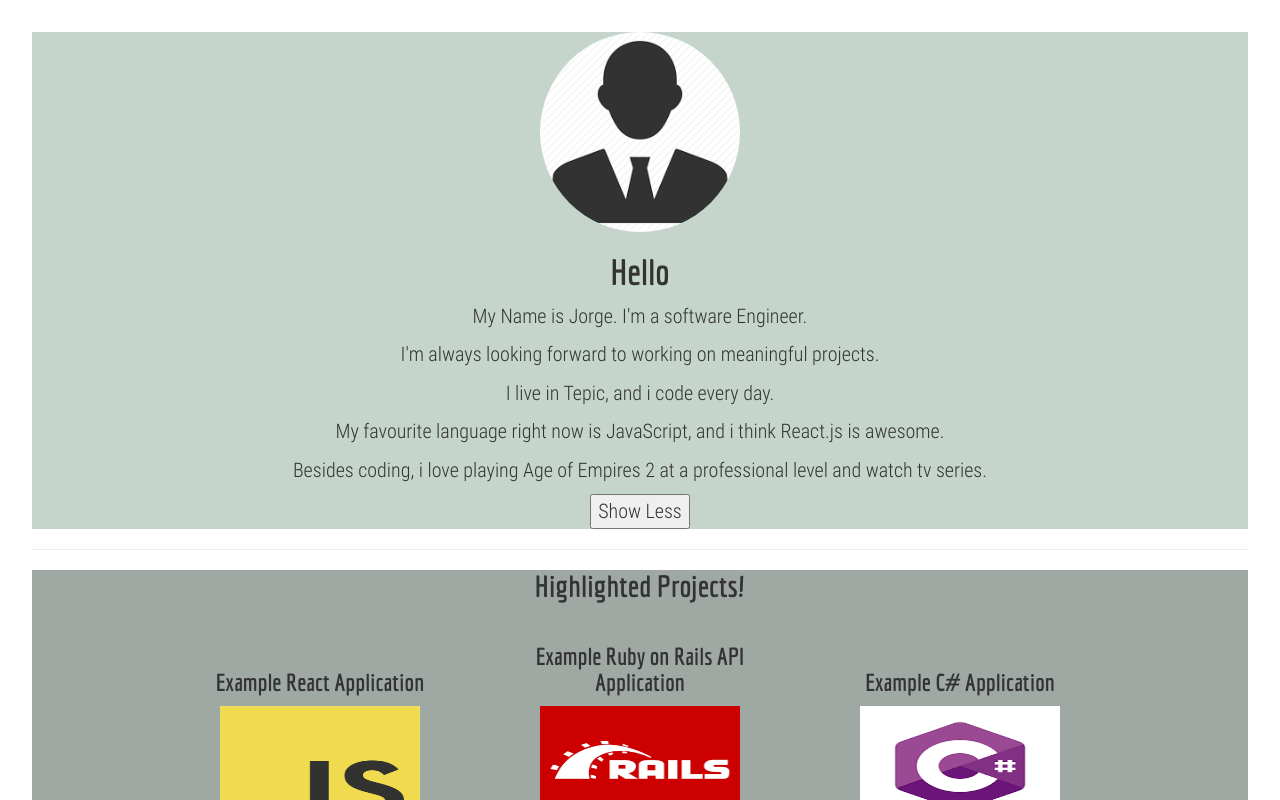
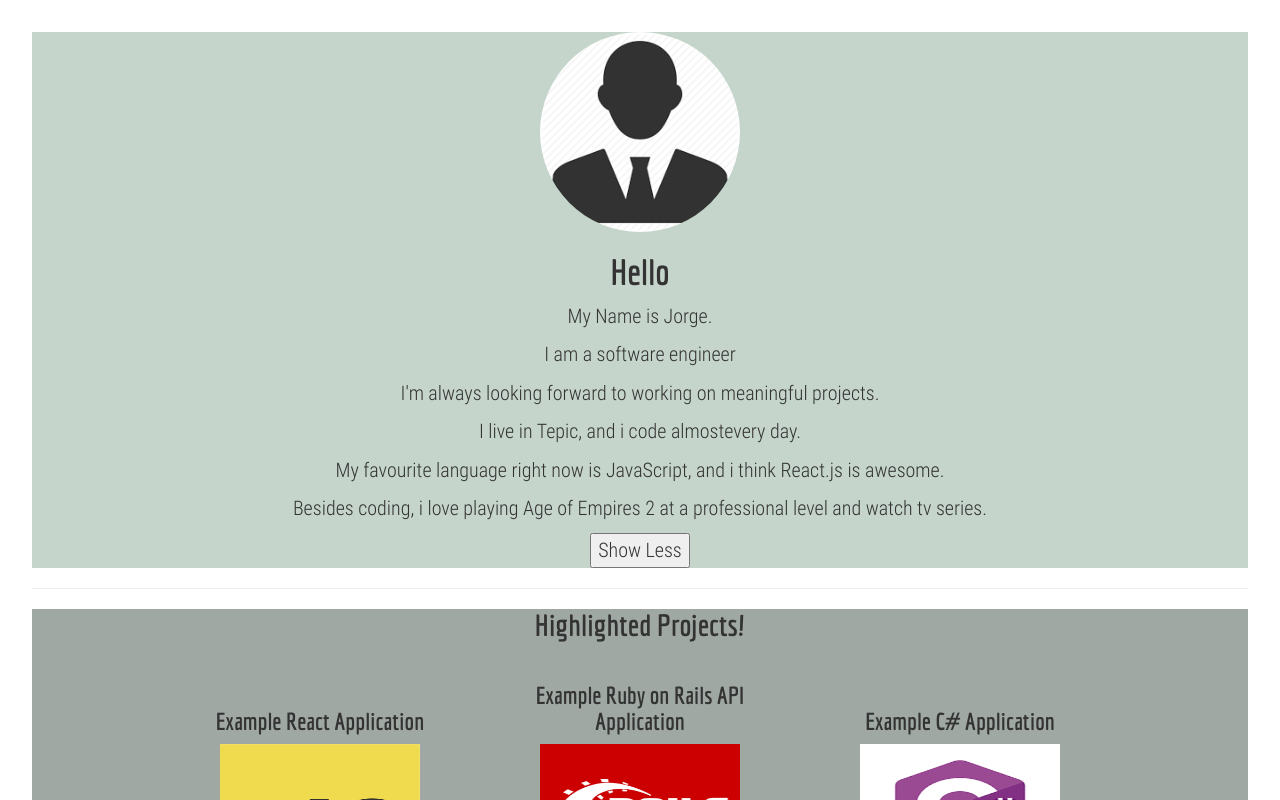
Before and after one commit to Alegreman/portfolio, a React (Vite) app in the folder portfolio/: page / in a window 1280 px wide. Both pictures are taken after a click on the button "Read More". Shown: the top 800 px of the page. Built offline with nearby package versions, Linux system fonts and the light colour scheme.

Commit message:
added componentmount & unmount

```diff
--- a/portfolio/src/App.js
+++ b/portfolio/src/App.js
@@ -2,6 +2,7 @@
 import Projects from './Projects';
 import Links from './Links';
 import profile from './assets/profile.png';
+import Title from './Title';
 
 class App extends Component{
     state = { displayBio: false };
@@ -30,12 +31,13 @@
                 <div className='presentation'>
                     <img src={profile} alt='profile' className='profile'/>
                     <h1>Hello</h1>
-                    <p>My Name is Jorge. I'm a software Engineer.</p>
+                    <p>My Name is Jorge.</p>
+                    { this.state.displayBio ? <Title /> : null }
                     <p>I'm always looking forward to working on meaningful projects.</p>
                     {
                         this.state.displayBio ? (
                             <div className='presentation'>
-                                <p>I live in Tepic, and i code every day.</p>
+                                <p>I live in Tepic, and i code almostevery day.</p>
                                 <p>My favourite language right now is JavaScript, and i think React.js is awesome.</p>
                                 <p>Besides coding, i love playing Age of Empires 2 at a professional level and watch tv series. </p>
                                 <button onClick={this.toogleDisplayBio}>Show Less</button>
--- /dev/null
+++ b/portfolio/src/Title.js
@@ -0,0 +1,40 @@
+import React, { Component } from 'react';
+
+const TITLES = [
+    'a software engineer',
+    'a funny guy',
+    'a music lover',
+    'a GoT fan'
+];
+
+class Title extends Component {
+    state = { titleIndex: 0 };
+
+    componentDidMount(){
+        console.log('Title component has mounted');
+        this.animateTitles();
+    }
+
+    componentWillUnmount(){
+        console.log('Title component has unmount!');
+        clearInterval(this.titleInterval);
+    }
+    animateTitles = () => {
+        this.titleInterval = setInterval(() => {
+            const titleIndex = (this.state.titleIndex + 1) % TITLES.length;
+
+            this.setState({titleIndex});
+        }, 4000);
+
+        console.log('this.titleInterval', this.titleInterval);
+    }
+    render(){
+        const title = TITLES[this.state.titleIndex];
+
+
+        return(
+            <p>I am {title} </p>
+        )
+    }
+}
+export default Title;
```
Also changed, not shown: 3 other files (tests, documents, lock files or other folders).
